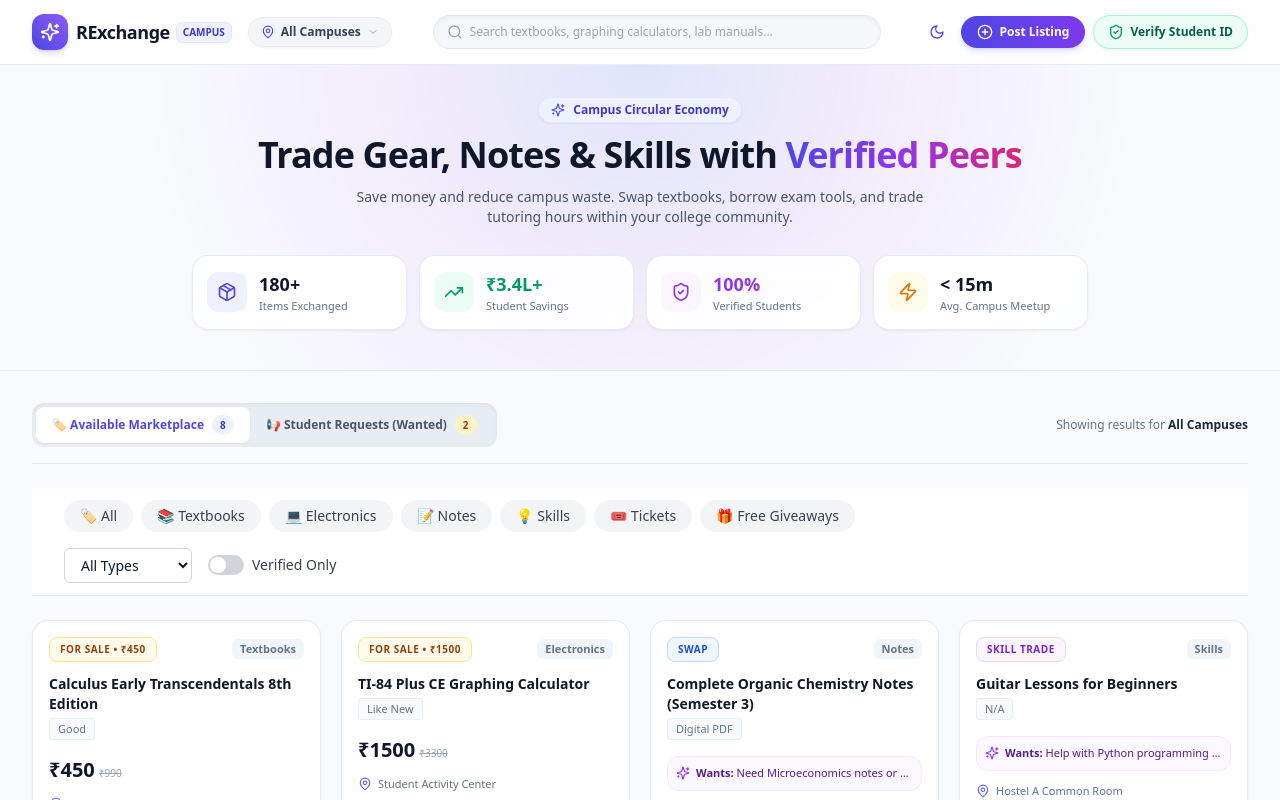
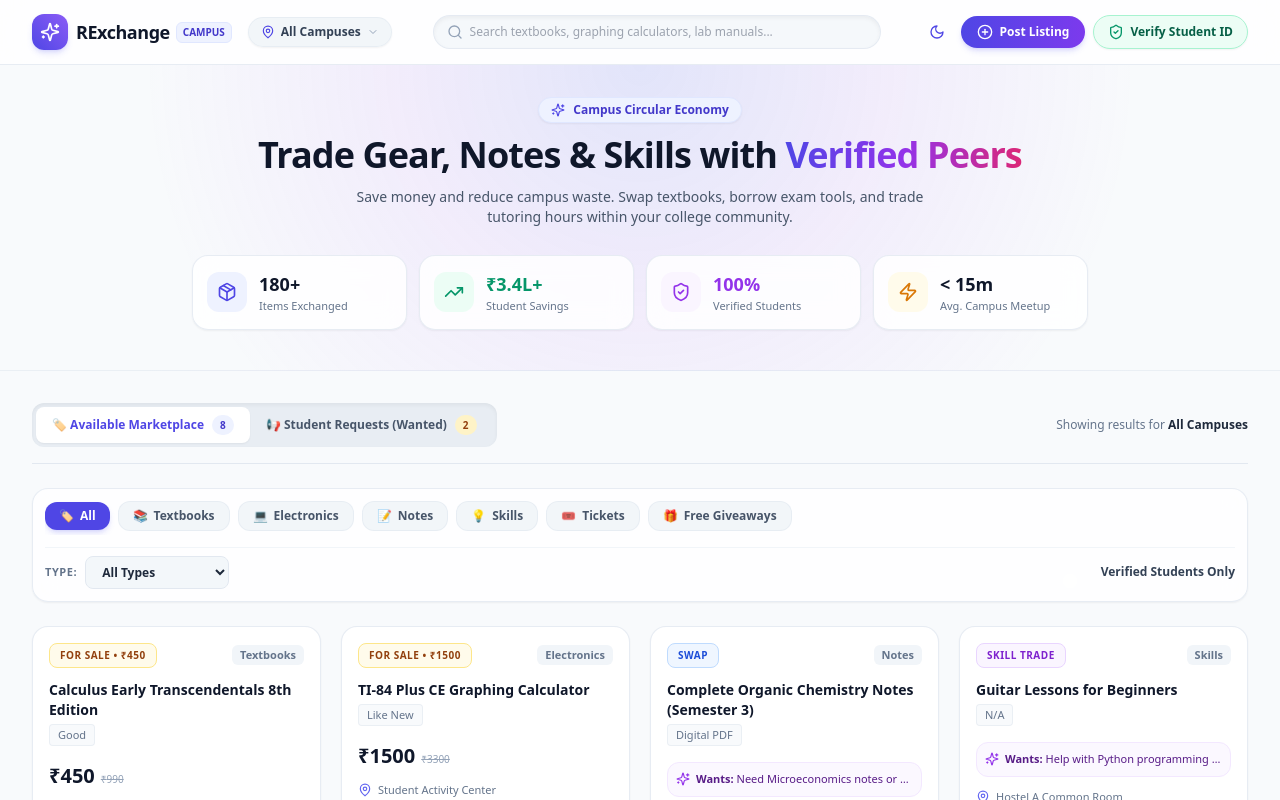
Before and after one commit to agarwalvarun24/rexchange, a Next.js app in the folder frontend/: page / in a window 1280 px wide. Shown: the top 800 px of the page. Built offline with nearby package versions, Linux system fonts and the light colour scheme.

Commit message:
feat: complete unified dark mode glass cards and filter bar styling

```diff
--- a/frontend/src/components/FilterBar.tsx
+++ b/frontend/src/components/FilterBar.tsx
@@ -1,92 +1,87 @@
-// frontend/src/components/FilterBar.tsx
 'use client';
 
 import React from 'react';
-import { useExchange } from '../context/ExchangeContext';
+import { useExchange, CATEGORIES } from '../context/ExchangeContext';
 
-const categories = [
-  { label: 'All', value: null, icon: '🏷️' },
-  { label: 'Textbooks', value: 'textbooks', icon: '📚' },
-  { label: 'Electronics', value: 'electronics', icon: '💻' },
-  { label: 'Notes', value: 'notes', icon: '📝' },
-  { label: 'Skills', value: 'skills', icon: '💡' },
-  { label: 'Tickets', value: 'tickets', icon: '🎟️' },
-  { label: 'Free Giveaways', value: 'giveaway', icon: '🎁' },
-];
+const categoryIcons: Record<string, string> = {
+  All: '🏷️',
+  Textbooks: '📚',
+  Electronics: '💻',
+  Notes: '📝',
+  Skills: '💡',
+  Tickets: '🎟️',
+  'Free Giveaways': '🎁'
+};
 
-const transactionTypes = [
-  { label: 'All Types', value: null },
-  { label: 'For Sale', value: 'sell' },
-  { label: 'Barter/Swap', value: 'swap' },
-  { label: 'Free', value: 'free' },
-  { label: 'Skill Trade', value: 'skill_trade' },
-];
-
-const FilterBar = () => {
+export default function FilterBar() {
   const {
     selectedCategory,
     setSelectedCategory,
     transactionFilter,
     setTransactionFilter,
     verifiedOnly,
-    setVerifiedOnly,
+    setVerifiedOnly
   } = useExchange();
 
   return (
-    <div className="bg-white border-b border-gray-200 py-3">
-      <div className="max-w-7xl mx-auto px-4 sm:px-6 lg:px-8 space-y-3">
-        {/* Category pills */}
-        <div className="flex gap-2 overflow-x-auto pb-1 scrollbar-thin">
-          {categories.map((cat) => (
+    <div className="bg-white/80 dark:bg-slate-900/80 backdrop-blur-md rounded-2xl border border-slate-200/80 dark:border-slate-800 p-3 shadow-sm space-y-3 transition-colors">
+
+      {/* Category Pills */}
+      <div className="flex items-center gap-2 overflow-x-auto pb-1 scrollbar-none">
+        {CATEGORIES.map((cat) => {
+          const isSelected = selectedCategory.toLowerCase() === cat.toLowerCase();
+          return (
             <button
-              key={cat.value ?? 'all'}
-              onClick={() => setSelectedCategory(cat.value)}
-              className={`px-4 py-1.5 rounded-full text-sm font-medium whitespace-nowrap transition-colors ${
-                selectedCategory === cat.value
-                  ? 'bg-indigo-600 text-white shadow-sm'
-                  : 'bg-gray-100 text-gray-700 hover:bg-gray-200'
+              key={cat}
+              type="button"
+              onClick={() => setSelectedCategory(cat)}
+              className={`whitespace-nowrap px-3.5 py-1.5 text-xs font-bold rounded-xl transition-all flex items-center gap-1.5 ${
+                isSelected
+                  ? 'bg-indigo-600 text-white shadow-md shadow-indigo-500/20 scale-102'
+                  : 'bg-slate-100/90 dark:bg-slate-800/90 text-slate-600 dark:text-slate-300 hover:bg-slate-200/80 dark:hover:bg-slate-700 border border-slate-200/60 dark:border-slate-700'
               }`}
             >
-              <span className="mr-1">{cat.icon}</span>
-              {cat.label}
+              <span>{categoryIcons[cat] || '🏷️'}</span>
+              <span>{cat}</span>
             </button>
-          ))}
+          );
+        })}
       </div>
 
-        {/* Transaction type dropdown + Verified Only toggle in same row */}
-        <div className="flex items-center gap-4">
+      {/* Secondary Controls (Transaction Type & Verified Switch) */}
+      <div className="flex flex-wrap items-center justify-between gap-3 pt-2 border-t border-slate-100 dark:border-slate-800/80">
+        <div className="flex items-center gap-2">
+          <label className="text-[11px] font-bold text-slate-500 dark:text-slate-400 uppercase tracking-wider">
+            Type:
+          </label>
           <select
-            value={transactionFilter ?? ''}
-            onChange={(e) => setTransactionFilter(e.target.value || null)}
-            className="text-sm border border-gray-300 rounded-md px-3 py-1.5 bg-white focus:outline-none focus:ring-2 focus:ring-indigo-500"
+            value={transactionFilter}
+            onChange={(e) => setTransactionFilter(e.target.value)}
+            className="px-3 py-1.5 text-xs font-semibold bg-slate-100/80 dark:bg-slate-800 text-slate-800 dark:text-slate-200 border border-slate-200 dark:border-slate-700 rounded-lg focus:outline-none focus:ring-2 focus:ring-indigo-500"
           >
-            {transactionTypes.map((type) => (
-              <option key={type.value ?? 'all'} value={type.value ?? ''}>
-                {type.label}
-              </option>
-            ))}
+            <option value="all">All Types</option>
+            <option value="sell">For Sale (Cash ₹)</option>
+            <option value="swap">Barter / Swap</option>
+            <option value="skill_trade">Skill Trade</option>
+            <option value="free">Free Giveaway</option>
           </select>
+        </div>
 
-          {/* Verified Only toggle */}
-          <label className="flex items-center gap-2 cursor-pointer">
-            <button
-              onClick={() => setVerifiedOnly(!verifiedOnly)}
-              className={`relative inline-flex h-5 w-9 items-center rounded-full transition-colors ${
-                verifiedOnly ? 'bg-indigo-600' : 'bg-gray-300'
-              }`}
-            >
-              <span
-                className={`inline-block h-4 w-4 transform rounded-full bg-white transition-transform ${
-                  verifiedOnly ? 'translate-x-4' : 'translate-x-0.5'
-                }`}
+        {/* Verified Toggle */}
+        <label className="flex items-center gap-2 cursor-pointer select-none">
+          <input
+            type="checkbox"
+            checked={verifiedOnly}
+            onChange={(e) => setVerifiedOnly(e.target.checked)}
+            className="sr-only peer"
           />
-            </button>
-            <span className="text-sm text-gray-700">Verified Only</span>
+          <div className="w-8 h-4.5 bg-slate-300 dark:bg-slate-700 peer-focus:outline-none rounded-full peer peer-checked:after:translate-x-full peer-checked:after:border-white after:content-[''] after:absolute after:top-[2px] after:left-[2px] after:bg-white after:rounded-full after:h-3.5 after:w-3.5 after:transition-all peer-checked:bg-emerald-500 relative" />
+          <span className="text-xs font-bold text-slate-700 dark:text-slate-300">
+            Verified Students Only
+          </span>
         </label>
       </div>
-      </div>
+
     </div>
   );
-};
-
-export default FilterBar;
+}
--- a/frontend/src/components/ListingCard.tsx
+++ b/frontend/src/components/ListingCard.tsx
@@ -3,7 +3,7 @@
 import React from 'react';
 import { Listing } from '../types';
 import { useExchange } from '../context/ExchangeContext';
-import { MapPin, ShieldCheck, ArrowRight, Sparkles, Star } from 'lucide-react';
+import { MapPin, ArrowRight, Sparkles, Star } from 'lucide-react';
 
 interface ListingCardProps {
   listing: Listing;
@@ -15,13 +15,13 @@ export default function ListingCard({ listing }: ListingCardProps) {
   const getBadgeStyle = () => {
     switch (listing.transactionType) {
       case 'free':
-        return 'bg-emerald-50 text-emerald-700 border-emerald-200 font-black';
+        return 'bg-emerald-50 dark:bg-emerald-950/60 text-emerald-700 dark:text-emerald-300 border-emerald-200 dark:border-emerald-800/80 font-black';
       case 'swap':
-        return 'bg-blue-50 text-blue-700 border-blue-200 font-bold';
+        return 'bg-blue-50 dark:bg-blue-950/60 text-blue-700 dark:text-blue-300 border-blue-200 dark:border-blue-800/80 font-bold';
       case 'skill_trade':
-        return 'bg-purple-50 text-purple-700 border-purple-200 font-bold';
+        return 'bg-purple-50 dark:bg-purple-950/60 text-purple-700 dark:text-purple-300 border-purple-200 dark:border-purple-800/80 font-bold';
       default:
-        return 'bg-amber-50 text-amber-800 border-amber-200 font-black';
+        return 'bg-amber-50 dark:bg-amber-950/60 text-amber-800 dark:text-amber-300 border-amber-200 dark:border-amber-800/80 font-black';
     }
   };
 
@@ -31,7 +31,7 @@ export default function ListingCard({ listing }: ListingCardProps) {
   return (
     <div
       onClick={() => openItemModal(listing)}
-      className="group relative bg-white rounded-2xl border border-slate-200/80 p-4 shadow-sm hover:shadow-xl hover:border-indigo-300 hover:-translate-y-1.5 transition-all duration-300 cursor-pointer flex flex-col justify-between"
+      className="group relative bg-white dark:bg-slate-900/90 rounded-2xl border border-slate-200/80 dark:border-slate-800/90 p-4 shadow-sm hover:shadow-xl hover:shadow-indigo-500/10 hover:border-indigo-300 dark:hover:border-indigo-500/50 hover:-translate-y-1.5 transition-all duration-300 cursor-pointer flex flex-col justify-between"
     >
       <div className="space-y-3">
         {/* Top Badges */}
@@ -39,18 +39,18 @@ export default function ListingCard({ listing }: ListingCardProps) {
           <span className={`px-2.5 py-1 text-[10px] uppercase tracking-wider rounded-lg border ${getBadgeStyle()}`}>
             {listing.transactionType === 'sell' ? `FOR SALE • ₹${listing.price}` : listing.transactionType.replace('_', ' ')}
           </span>
-          <span className="px-2 py-0.5 text-[11px] font-semibold text-slate-500 bg-slate-100 rounded-md capitalize">
+          <span className="px-2 py-0.5 text-[11px] font-semibold text-slate-500 dark:text-slate-400 bg-slate-100 dark:bg-slate-800 rounded-md capitalize">
             {listing.category}
           </span>
         </div>
 
         {/* Title & Condition */}
         <div>
-          <h3 className="text-sm font-bold text-slate-900 line-clamp-2 group-hover:text-indigo-600 transition-colors">
+          <h3 className="text-sm font-bold text-slate-900 dark:text-white line-clamp-2 group-hover:text-indigo-600 dark:group-hover:text-indigo-400 transition-colors">
             {listing.title}
           </h3>
           <div className="flex items-center gap-2 mt-1">
-            <span className="text-[11px] font-medium text-slate-500 bg-slate-50 px-2 py-0.5 rounded border border-slate-200/60">
+            <span className="text-[11px] font-medium text-slate-500 dark:text-slate-400 bg-slate-50 dark:bg-slate-800/80 px-2 py-0.5 rounded border border-slate-200/60 dark:border-slate-700">
               {listing.condition}
             </span>
           </div>
@@ -59,35 +59,35 @@ export default function ListingCard({ listing }: ListingCardProps) {
         {/* Pricing / Swap Details */}
         <div className="pt-1">
           {listing.transactionType === 'free' ? (
-            <span className="text-xl font-black text-emerald-600">FREE</span>
+            <span className="text-xl font-black text-emerald-600 dark:text-emerald-400">FREE</span>
           ) : listing.transactionType === 'sell' ? (
-            <div className="flex items-baseline gap-1">
-              <span className="text-xl font-black text-slate-900">₹{listing.price}</span>
+            <div className="flex items-baseline gap-1.5">
+              <span className="text-xl font-black text-slate-900 dark:text-white">₹{listing.price}</span>
               <span className="text-[10px] text-slate-400 font-medium line-through">₹{Math.round((listing.price || 400) * 2.2)}</span>
             </div>
           ) : (
-            <div className="p-2 bg-purple-50/70 border border-purple-100 rounded-xl text-[11px] text-purple-900 font-medium flex items-center gap-1.5">
-              <Sparkles className="w-3.5 h-3.5 text-purple-600 shrink-0" />
+            <div className="p-2 bg-purple-50/70 dark:bg-purple-950/40 border border-purple-100 dark:border-purple-900/50 rounded-xl text-[11px] text-purple-900 dark:text-purple-300 font-medium flex items-center gap-1.5">
+              <Sparkles className="w-3.5 h-3.5 text-purple-600 dark:text-purple-400 shrink-0" />
               <span className="truncate"><strong>Wants:</strong> {listing.swapWants || 'Open for exchange'}</span>
             </div>
           )}
         </div>
 
         {/* Location Tag */}
-        <div className="flex items-center gap-1.5 text-[11px] text-slate-500 font-medium">
+        <div className="flex items-center gap-1.5 text-[11px] text-slate-500 dark:text-slate-400 font-medium">
           <MapPin className="w-3.5 h-3.5 text-indigo-500 shrink-0" />
           <span className="truncate">{listing.locationTag || 'Campus Safe Zone'}</span>
         </div>
       </div>
 
       {/* Seller Credentials Card */}
-      <div className="mt-4 pt-3 border-t border-slate-100 space-y-2.5">
+      <div className="mt-4 pt-3 border-t border-slate-100 dark:border-slate-800 space-y-2.5">
         <div className="flex items-center justify-between">
           <div className="flex items-center gap-2">
             <div className="w-6 h-6 rounded-full bg-indigo-600 text-white font-bold text-[10px] flex items-center justify-center shadow-xs">
               {sellerInitial}
             </div>
-            <div className="text-[11px] font-bold text-slate-800 truncate max-w-[120px]">
+            <div className="text-[11px] font-bold text-slate-800 dark:text-slate-200 truncate max-w-[120px]">
               {listing.sellerName}
             </div>
           </div>
@@ -100,7 +100,7 @@ export default function ListingCard({ listing }: ListingCardProps) {
         {/* Action Button */}
         <button
           type="button"
-          className="w-full py-2 px-3 text-xs font-bold text-indigo-600 bg-indigo-50/70 group-hover:bg-indigo-600 group-hover:text-white rounded-xl transition-all duration-200 flex items-center justify-center gap-1.5"
+          className="w-full py-2 px-3 text-xs font-bold text-indigo-600 dark:text-indigo-300 bg-indigo-50/80 dark:bg-slate-800 hover:bg-indigo-600 hover:text-white dark:hover:bg-indigo-600 dark:hover:text-white rounded-xl transition-all duration-200 flex items-center justify-center gap-1.5 border border-indigo-100 dark:border-slate-700"
         >
           <span>View Details & Offer</span>
           <ArrowRight className="w-3.5 h-3.5 group-hover:translate-x-0.5 transition-transform" />
```
Lines whose indentation alone changed are shown as unchanged.
